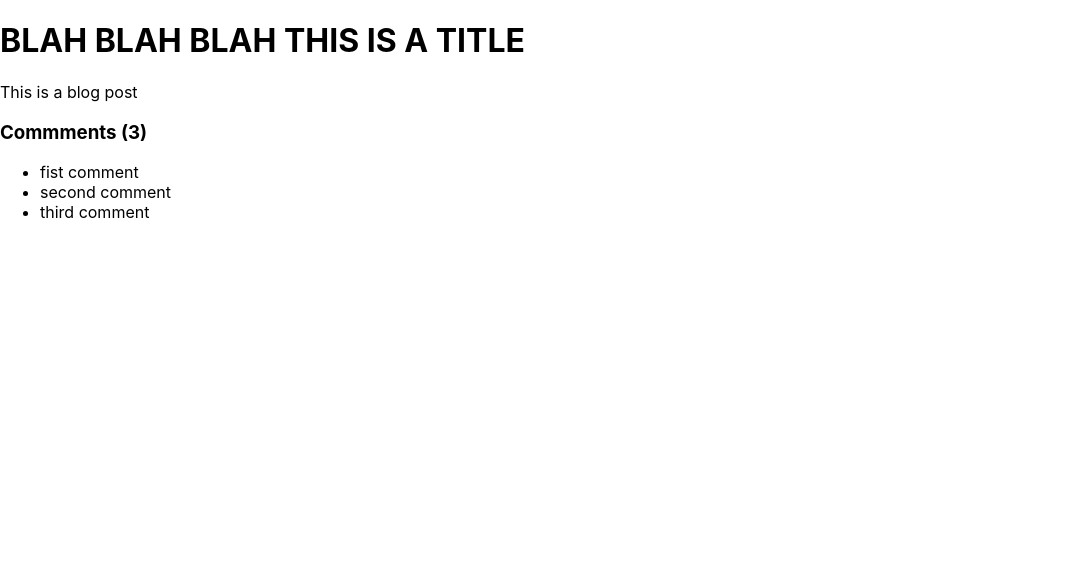
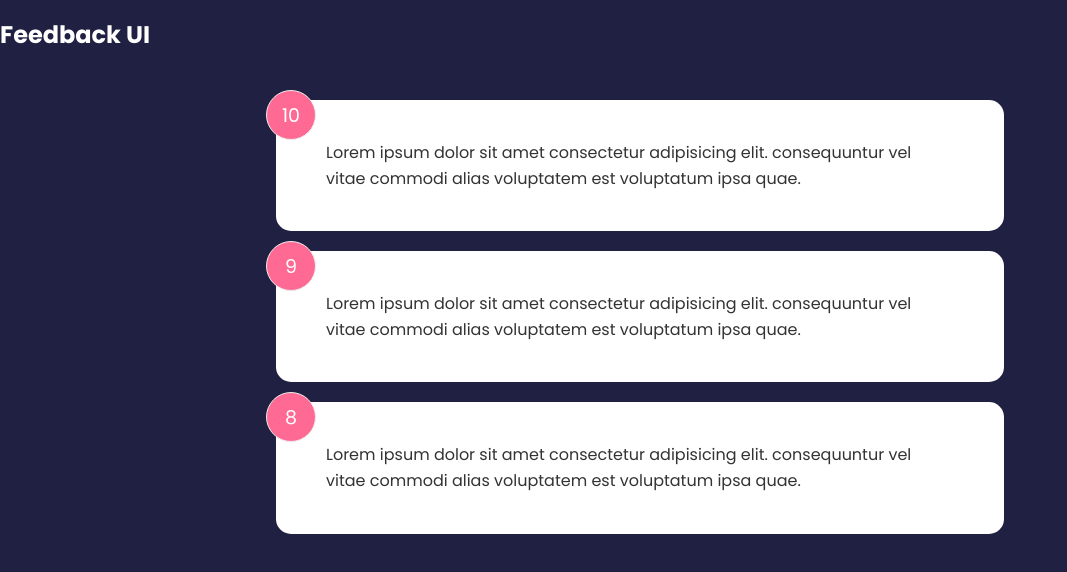
Before and after one commit to ESThing64/reviewer-react-app, a React (Create React App) app: page / in a window 1280 px wide. Shown: the top 572 px of the page, without its empty margins (0-1067 px from the left). Built offline with nearby package versions, Linux system fonts and the light colour scheme; the HTML template or start-up script is replaced by a standard one.

Commit message:
setup the feedback components

```diff
--- a/src/App.js
+++ b/src/App.js
@@ -1,30 +1,24 @@
-
-const title = "Blah blah blah this is a title"
-const body = "This is a blog post"
-const comments = [
-  { id: 1, text: "fist comment" },
-  { id: 2, text: "second comment" },
-  { id: 3, text: "third comment" },
-]
+import Header from "./components/Header";
+import { useState } from "react";
+import FeedbackList from "./components/FeedbackList";
+import FeedbackData from "./data/FeedBackData";
 
 function App() {
+  const [feedback, setFeedback] = useState(FeedbackData)
+
+
+
   return (
+    <>
 
-    <div>
-      <h1>{title.toUpperCase()}</h1>
-      <p>{body}</p>
-      <div className="comments">
+      <Header />
+      <div className="container">
 
-        <h3>Commments ({comments.length})</h3>
-        <ul>
-          {comments.map((comments, index)=> (
-            <li key={index}>{comments.text}</li>
 
-          ))}
-        </ul>
-          </div>
+        <FeedbackList feedback={feedback} />
 
-    </div>
+      </div>
+    </>
   );
 }
 
--- /dev/null
+++ b/src/components/FeedbackItem.js
@@ -0,0 +1,16 @@
+import React from 'react'
+import { useState } from 'react'
+
+export default function FeedbackItem({item}) {
+    const [rating, setRating] = useState(7)
+    const [text, setText] = useState("This is an example of a feedback item")
+
+
+    return (
+        <div className='card'>
+            <div className='num-display'>{item.rating}</div>
+            <div className='text-display'>{item.text} </div>
+
+        </div>
+    )
+}
--- /dev/null
+++ b/src/components/FeedbackList.js
@@ -0,0 +1,19 @@
+import React from 'react'
+import FeedbackItem from './FeedbackItem'
+
+function feedbackList({feedback}) {
+
+    if(!feedback || feedback.length === 0) {
+        return <p>No Feedback Yet!</p>
+    }
+
+    return (
+        <div className='feedback-list'>
+           {feedback.map((item) => (
+              <FeedbackItem key={item.id} item={item}/>
+           ))}
+        </div>
+    )
+}
+
+export default feedbackList
--- /dev/null
+++ b/src/components/Header.js
@@ -0,0 +1,20 @@
+import React from 'react'
+
+function Header({text}) {
+    return (
+        <header>
+            <div>
+
+                <h2>{text}</h2>
+
+            </div>
+
+        </header>
+    )
+}
+
+Header.defaultProps = {
+    text: 'Feedback UI'
+}
+
+export default Header
--- /dev/null
+++ b/src/data/FeedBackData.js
@@ -0,0 +1,20 @@
+
+const FeedbackData = [
+    {
+      id: 1,
+      rating: 10,
+      text: 'Lorem ipsum dolor sit amet consectetur adipisicing elit. consequuntur vel vitae commodi alias voluptatem est voluptatum ipsa quae.',
+    },
+    {
+      id: 2,
+      rating: 9,
+      text: 'Lorem ipsum dolor sit amet consectetur adipisicing elit. consequuntur vel vitae commodi alias voluptatem est voluptatum ipsa quae.',
+    },
+    {
+      id: 3,
+      rating: 8,
+      text: 'Lorem ipsum dolor sit amet consectetur adipisicing elit. consequuntur vel vitae commodi alias voluptatem est voluptatum ipsa quae.',
+    },
+  ]
+
+  export default FeedbackData
--- a/src/index.css
+++ b/src/index.css
@@ -1,13 +1,228 @@
-body {
+@import url('https://fonts.googleapis.com/css2?family=Poppins:wght@400;600;700&display=swap');
+
+* {
+  box-sizing: border-box;
   margin: 0;
-  font-family: -apple-system, BlinkMacSystemFont, 'Segoe UI', 'Roboto', 'Oxygen',
-    'Ubuntu', 'Cantarell', 'Fira Sans', 'Droid Sans', 'Helvetica Neue',
-    sans-serif;
-  -webkit-font-smoothing: antialiased;
-  -moz-osx-font-smoothing: grayscale;
+  padding: 0;
 }
 
-code {
-  font-family: source-code-pro, Menlo, Monaco, Consolas, 'Courier New',
-    monospace;
+body {
+  font-family: 'Poppins', sans-serif;
+  background-color: #202142;
+  color: #fff;
+  line-height: 1.6;
 }
+
+ul {
+  list-style: none;
+}
+
+.container {
+  max-width: 768px;
+  margin: auto;
+  padding: 0 20px;
+}
+
+header {
+  height: 70px;
+  width: 100%;
+  display: flex;
+  justify-content: space-between;
+  align-items: center;
+  margin-bottom: 30px;
+}
+
+.card {
+  background-color: #fff;
+  color: #333;
+  border-radius: 15px;
+  padding: 40px 50px;
+  margin: 20px 0;
+  position: relative;
+}
+
+.card.reverse {
+  background-color: rgba(0, 0, 0, 0.4);
+  color: #fff;
+}
+
+.card h2 {
+  font-size: 22px;
+  font-weight: 600;
+  text-align: center;
+}
+
+.rating {
+  display: flex;
+  align-items: center;
+  justify-content: space-around;
+  margin: 30px 0 40px;
+}
+
+.rating li,
+.num-display {
+  position: relative;
+  background: #f4f4f4;
+  width: 50px;
+  height: 50px;
+  padding: 10px;
+  text-align: center;
+  border-radius: 50%;
+  font-size: 19px;
+  border: 1px #eee solid;
+  transition: 0.3s;
+}
+
+.rating li label {
+  position: absolute;
+  top: 50%;
+  left: 50%;
+  width: 50px;
+  height: 50px;
+  padding: 10px;
+  border-radius: 50%;
+  transform: translate(-50%, -50%);
+  cursor: pointer;
+}
+
+.rating li:hover,
+.num-display {
+  background: #ff6a95;
+  color: #fff;
+}
+
+[type='radio'] {
+  opacity: 0;
+}
+
+[type='radio']:checked ~ label {
+  background: #ff6a95;
+  color: #fff;
+}
+
+.input-group {
+  display: flex;
+  flex-direction: row;
+  border: 1px solid #ccc;
+  padding: 8px 10px;
+  border-radius: 8px;
+}
+
+input {
+  flex-grow: 2;
+  border: none;
+  font-size: 16px;
+}
+
+input:focus {
+  outline: none;
+}
+
+.feedback-stats {
+  color: #fff;
+  display: flex;
+  justify-content: space-between;
+  align-items: center;
+}
+
+.num-display {
+  position: absolute;
+  top: -10px;
+  left: -10px;
+}
+
+.close,
+.edit {
+  position: absolute;
+  top: 10px;
+  right: 20px;
+  cursor: pointer;
+  background: none;
+  border: none;
+}
+
+.edit {
+  right: 40px;
+}
+
+.btn {
+  color: #fff;
+  border: 0;
+  border-radius: 8px;
+  color: #fff;
+  width: 100px;
+  height: 40px;
+  cursor: pointer;
+}
+
+.btn-primary {
+  background-color: #202142;
+}
+
+.btn-secondary {
+  background: #ff6a95;
+}
+
+.btn:hover {
+  transform: scale(0.98);
+  opacity: 0.9;
+}
+
+.btn:disabled {
+  background-color: #cccccc;
+  color: #333;
+  cursor: auto;
+}
+
+.btn:disabled:hover {
+  transform: scale(1);
+  opacity: 1;
+}
+
+.message {
+  padding-top: 10px;
+  text-align: center;
+  color: rebeccapurple;
+}
+
+.about-link {
+  position: absolute;
+  bottom: 20px;
+  right: 20px;
+  color: #fff;
+  cursor: pointer;
+}
+
+.about-link a {
+  color: #fff;
+}
+
+.about-link a:hover {
+  color: #ff6a95;
+}
+
+.about h1 {
+  margin-bottom: 20px;
+}
+
+.about p {
+  margin: 10px 0;
+}
+
+@media (max-width: 600px) {
+  .rating li {
+    margin: 10px 3px;
+  }
+
+  .rating {
+    display: flex;
+    align-items: center;
+    justify-content: center;
+    flex-wrap: wrap;
+    margin: 30px 0 40px;
+  }
+
+  .input-group input {
+    width: 80%;
+  }
+}
```
